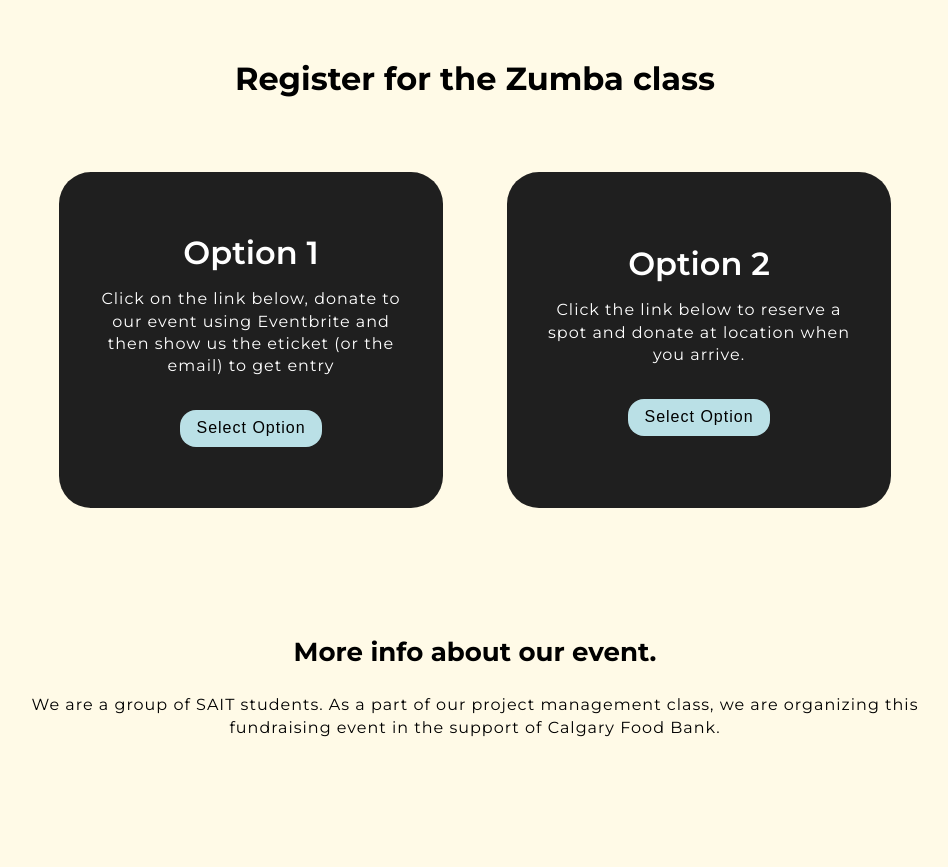
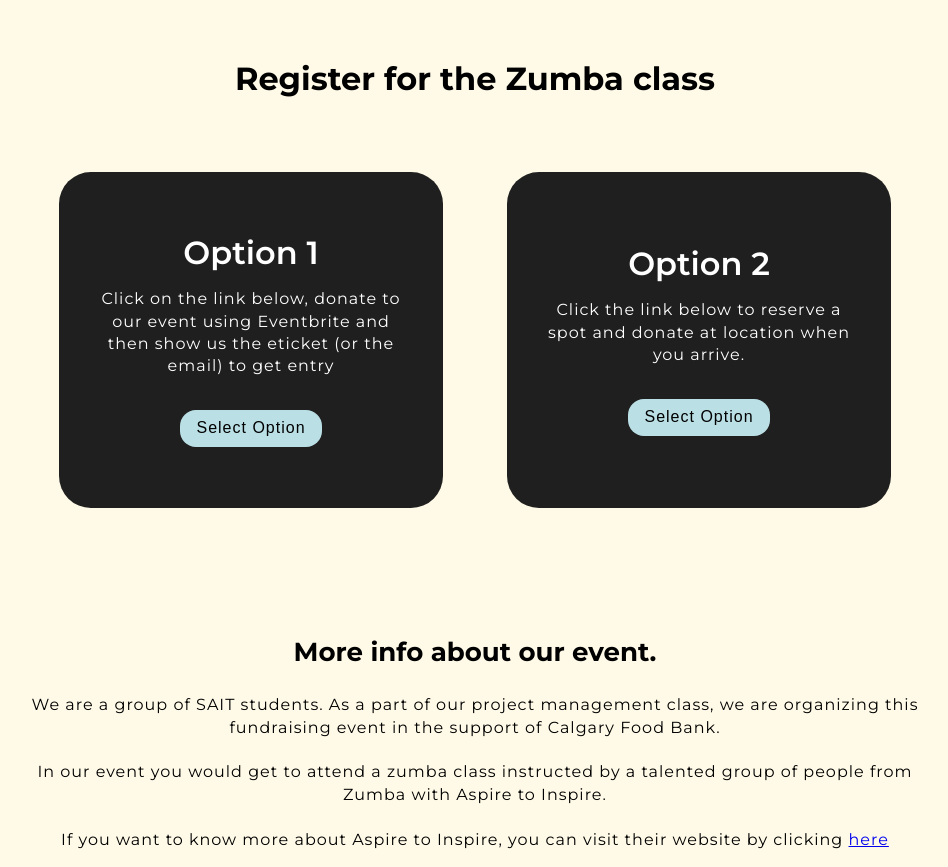
Before and after one commit to anmol1468/fundraiser-sait, a React (Create React App) app: page / in a window 1280 px wide. Shown: the whole page, without its empty margins (165-1113 px from the left). Before the commit the page ends 800 px from the top, so only its background shows below. Built offline with nearby package versions, Linux system fonts and the light colour scheme.

Commit message:
info about sponser

```diff
--- a/src/components/Info/Info.jsx
+++ b/src/components/Info/Info.jsx
@@ -5,7 +5,12 @@ function Info() {
   return (
     <div className='info'>
       <h3>More info about our event.</h3>
-      <p>We are a group of SAIT students. As a part of our project management class, we are organizing this fundraising event in the support of Calgary Food Bank. <br /> </p>
+      <p>We are a group of SAIT students. As a part of our project management class, we are organizing this fundraising event in the support of Calgary Food Bank. <br />
+      <br />
+      In our event you would get to attend a zumba class instructed by a talented group of people from Zumba with Aspire to Inspire.
+      <br /><br />
+      If you want to know more about Aspire to Inspire, you can visit their website by clicking <a target="_blank" href="https://www.atizumba.com/">here</a>
+      </p>
     </div>
   )
 }
--- a/src/components/Option/_Option.scss
+++ b/src/components/Option/_Option.scss
@@ -1,5 +1,4 @@
 .option {
-  // background-color: #a0e5ee;
   color: #fff;
   background-color: rgb(31, 31, 31);
   padding: 3rem 2rem;
```
